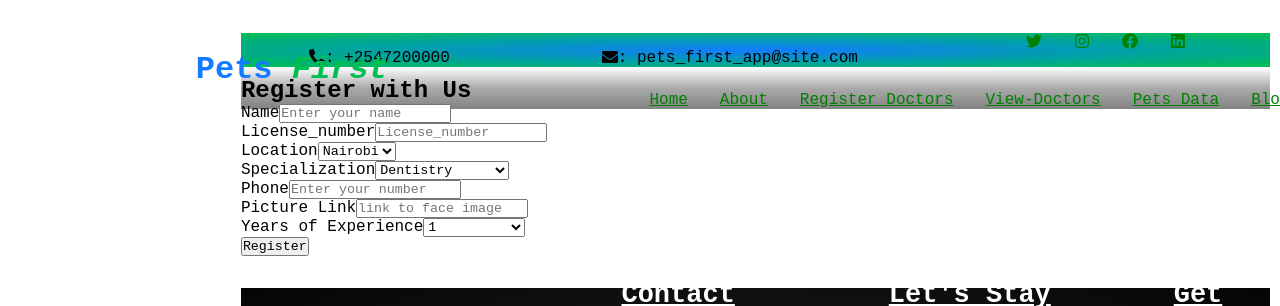
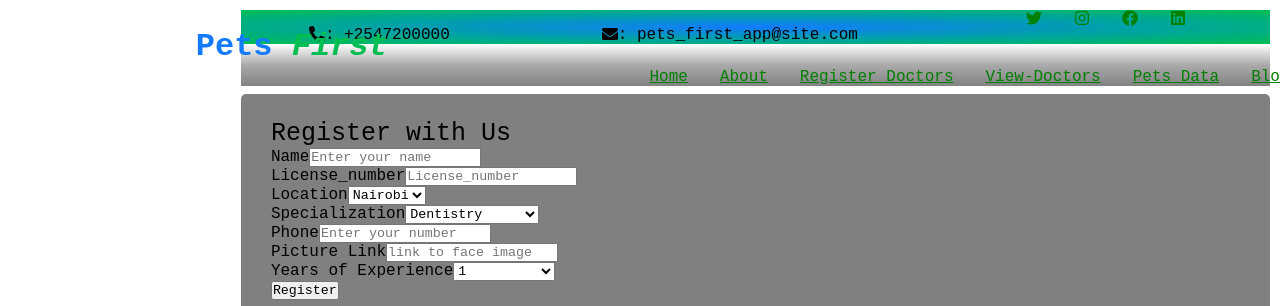
Before and after one commit to MissZamzam/group-7, a React (Create React App) app in the folder client/says-my-vet/: page /registerdoc in a window 1280 px wide. Shown: the top 306 px of the page. Built offline with nearby package versions, Linux system fonts and the light colour scheme.

Commit message:
added more style to registrater doc container

```diff
--- a/client/says-my-vet/src/pages/RegisterDoc/RegDoc.styles.css
+++ b/client/says-my-vet/src/pages/RegisterDoc/RegDoc.styles.css
@@ -12,3 +12,28 @@ body{
     padding: 10px;
     background-color: rgba(255, 255, 255, 0.923);
 }
+.container{
+    margin-top: 40px;
+    max-width: 1800px;
+    height: 950px;
+    width: 100%;
+    background-color: grey;
+    padding: 25px 30px;
+    border-radius: 5px;
+}
+.container .title{
+    font-size: 25px;
+    font-weight: 500;
+    position: relative;
+}
+.container .title::before{
+    content: '';
+    position: absolute;
+    height: 3px;
+    width: 30px;
+}
+.container form .user-details{
+    display: flex;
+    flex-wrap: wrap;
+    justify-content: space-between;
+}
```
